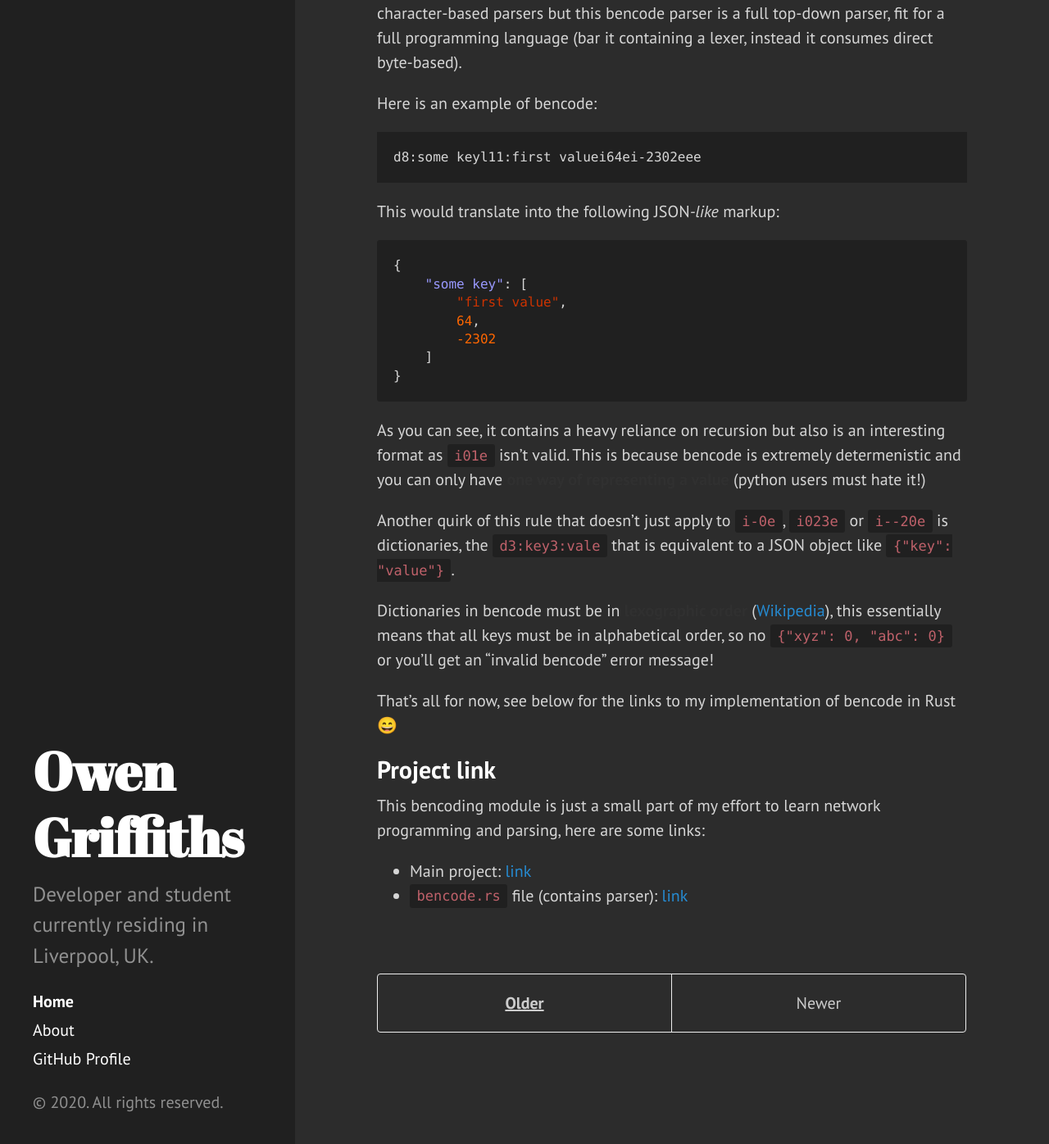
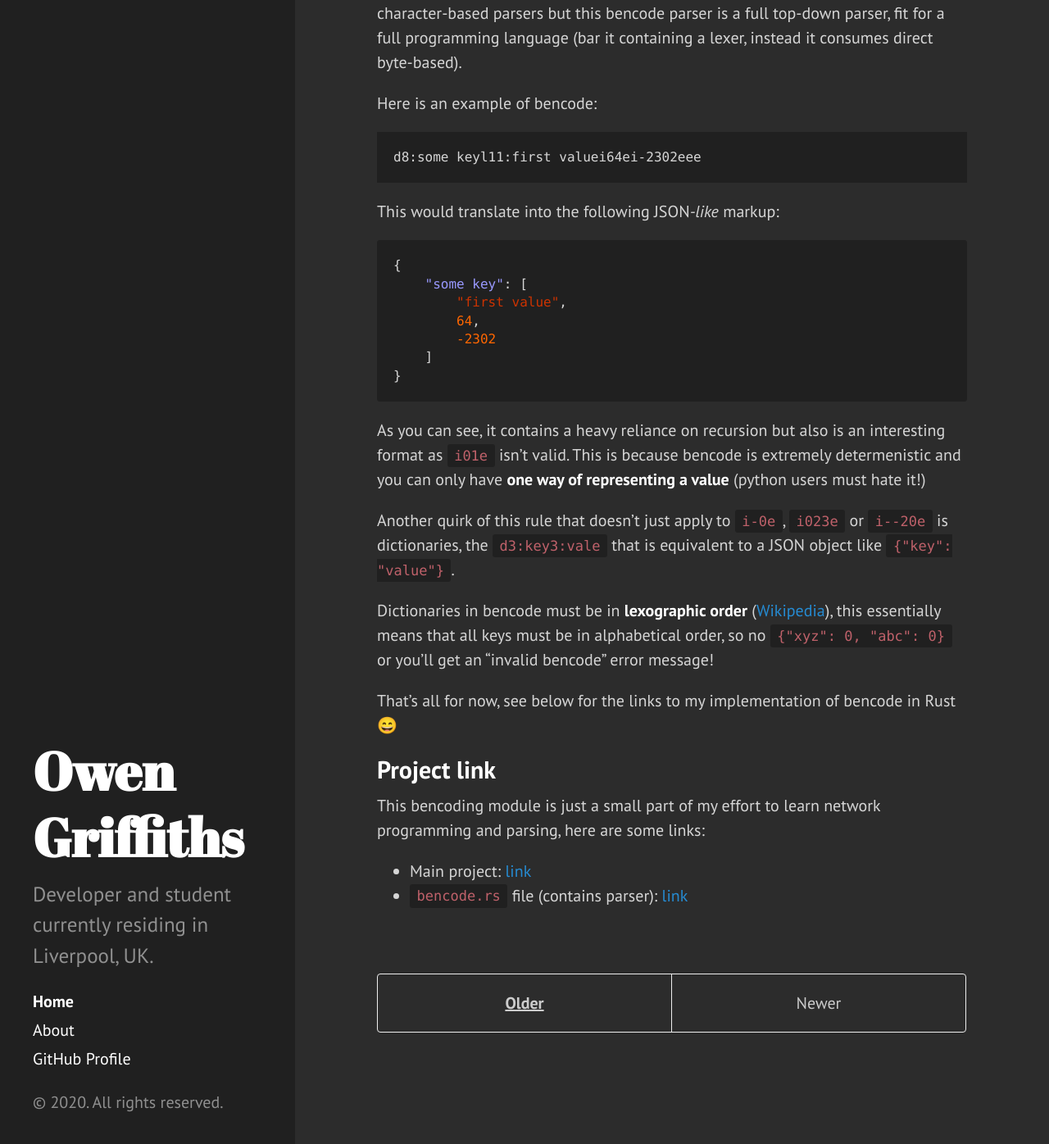
Before and after one commit to Owez/portfolio, a Jekyll site: the page built from index.html, in a window 1280 px wide and 1400 px high, scrolled down 349 px. Shown: the top 1396 px of the window at 82% size. Built offline with Jekyll 4.4.1, drawn with Linux system fonts in a browser that asks for light colours; the list of posts is cut into pages by our own code.

Commit message:
Fixed strong errors

```diff
--- a/public/css/hyde.css
+++ b/public/css/hyde.css
@@ -201,7 +201,7 @@ a.sidebar-nav-item:hover, a.sidebar-nav-item:focus {
   text-decoration: underline;
 }
 
-.theme-dark h1, .theme-dark h2, .theme-dark h3, .theme-dark h4, .theme-dark h5, .theme-dark h6, .theme-dark li a:hover, .theme-dark .post-title a {
+.theme-dark h1, .theme-dark h2, .theme-dark h3, .theme-dark h4, .theme-dark h5, .theme-dark h6, .theme-dark li a:hover, .theme-dark .post-title a, .theme-dark strong {
   color: #ffffff !important;
 }
 
```
